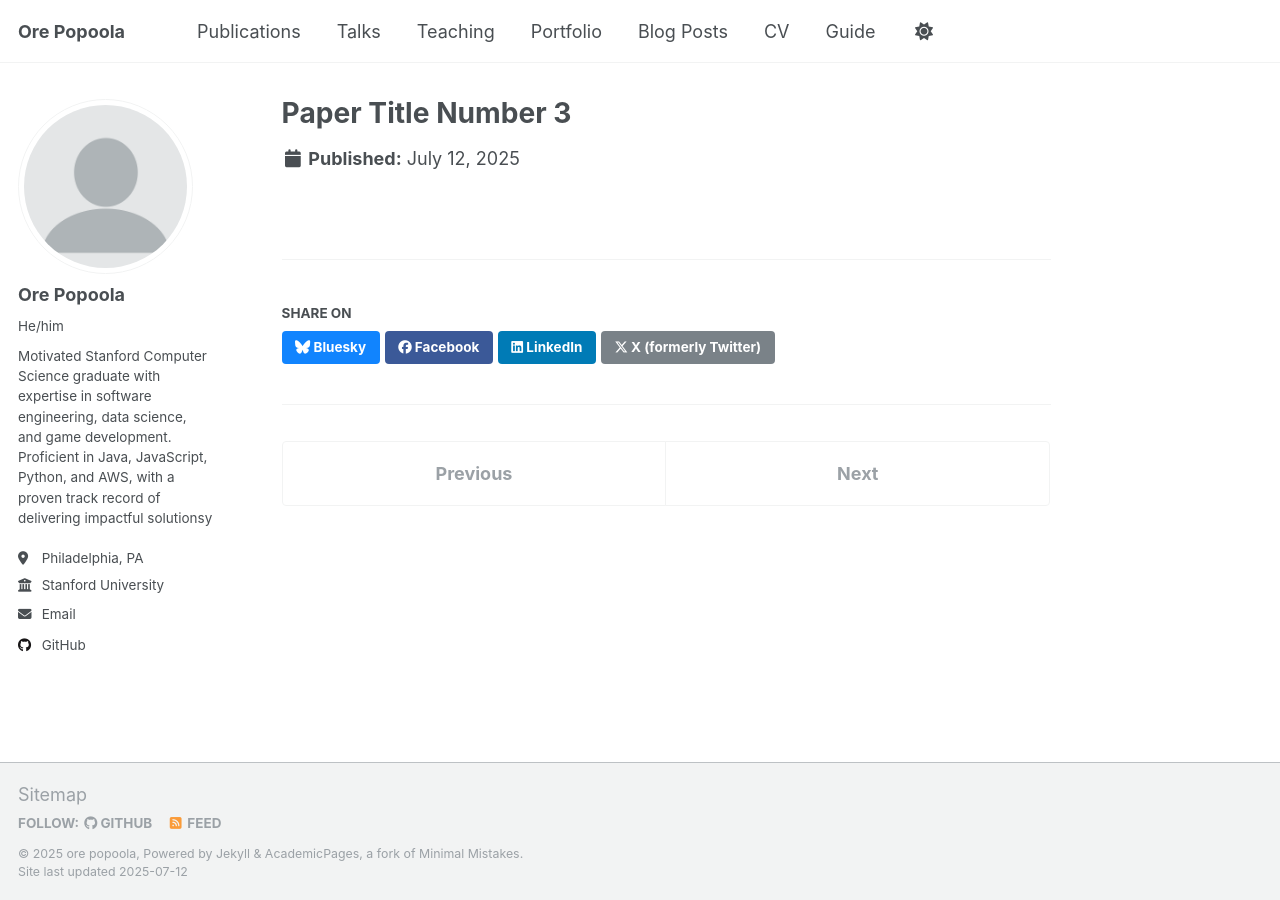
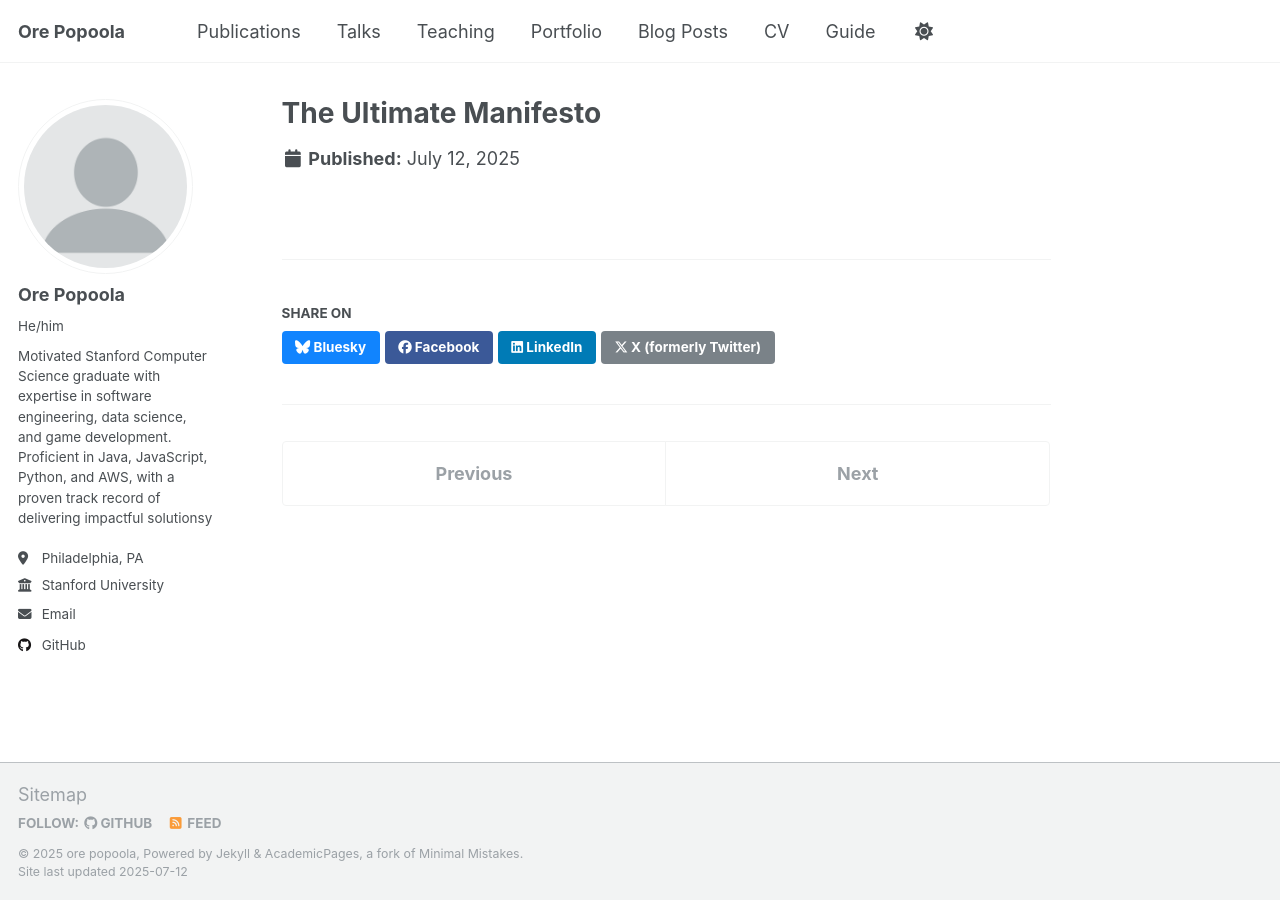
Before and after one commit to OrePopoola/orepopoola.github.io, a Jekyll site: the page built from _publications/paper4.md, in a window 1280 px wide. Built offline with Jekyll 4.4.1, drawn with Linux system fonts in a browser that asks for light colours; a script that is not in the unit is left out.

Commit message:
Update paper4.md

```diff
--- a/_publications/paper4.md
+++ b/_publications/paper4.md
@@ -1,5 +1,5 @@
 ---
-title: "Paper Title Number 3"
+title: "The Ultimate Manifesto"
 collection: publications
 category: manuscripts
 permalink: /publication/2015-10-01-paper-title-number-3
```
